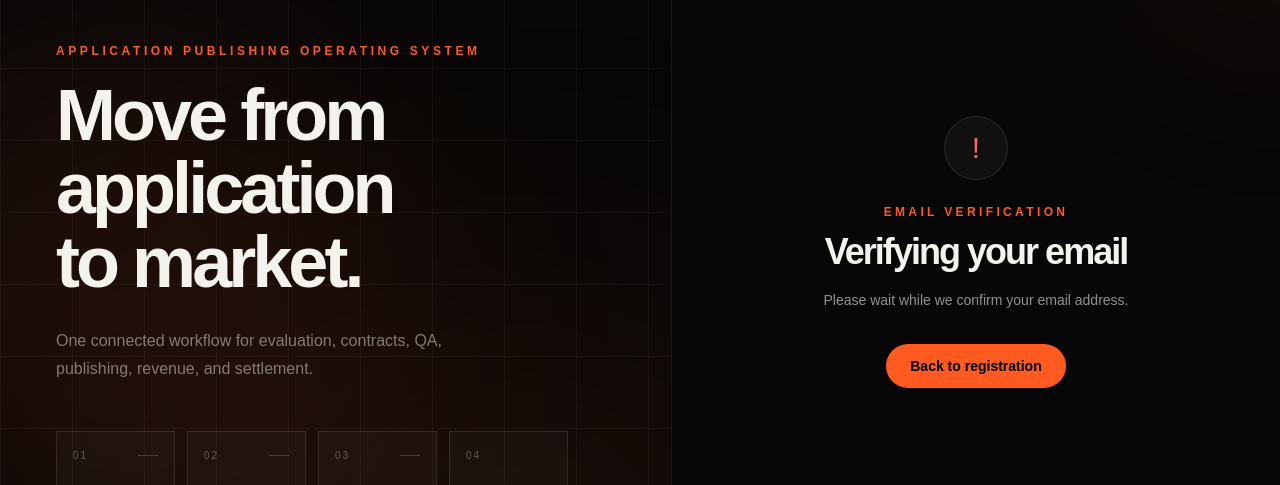
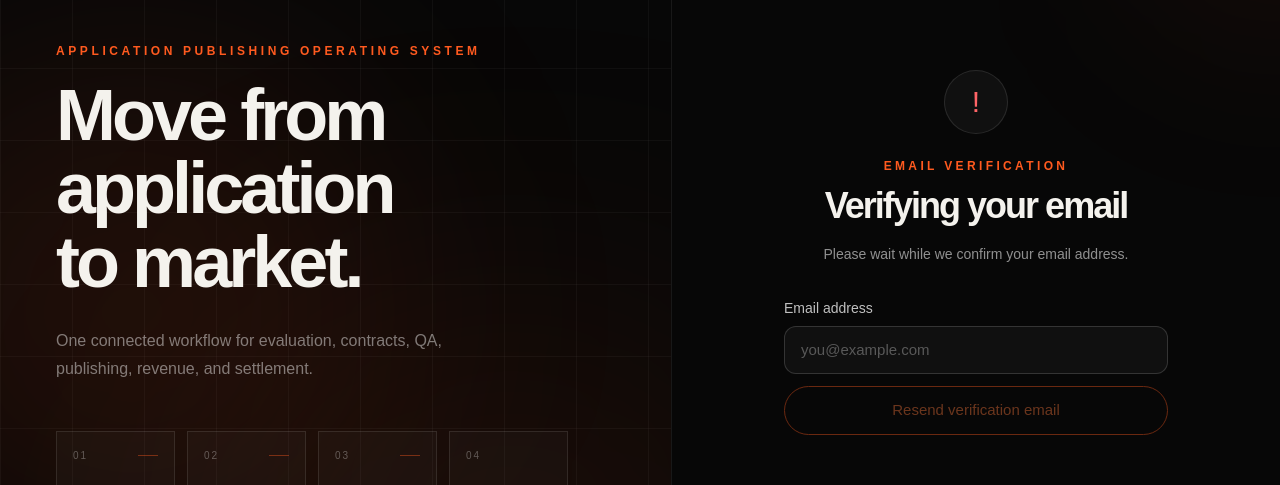
Before and after one commit to mohamad-es/Fonitas-website, a Next.js app: page /verify-email in a window 1280 px wide. Shown: the part 148-633 px from the top of the page. Built offline with nearby package versions, Linux system fonts and the light colour scheme; no server answers.

Commit message:
Add email verification resend with two-minute cooldown

```diff
--- a/features/auth/verify-email/verify-email-content.tsx
+++ b/features/auth/verify-email/verify-email-content.tsx
@@ -51,6 +51,46 @@ export function VerifyEmailContent() {
   const requestStarted = useRef(false);
   const [status, setStatus] = useState<"loading" | "success" | "error">("loading");
   const [message, setMessage] = useState("");
+  const [email, setEmail] = useState(searchParams.get("email") ?? "");
+  const [resendStatus, setResendStatus] = useState<"idle" | "sending" | "sent" | "error">("idle");
+  const [resendMessage, setResendMessage] = useState("");
+  const [cooldown, setCooldown] = useState(0);
+
+  useEffect(() => {
+    if (cooldown <= 0) return;
+    const timer = window.setTimeout(() => setCooldown((value) => Math.max(0, value - 1)), 1000);
+    return () => window.clearTimeout(timer);
+  }, [cooldown]);
+
+  async function resendVerification() {
+    const normalizedEmail = email.trim();
+    if (!normalizedEmail || cooldown > 0 || resendStatus === "sending") return;
+    setResendStatus("sending");
+    setResendMessage("");
+    try {
+      const response = await fetch("https://api.fonitas.com/api/v1/auth/verification/resend", {
+        method: "POST",
+        headers: { Accept: "application/json", "Content-Type": "application/json" },
+        body: JSON.stringify({ tenant_slug: "fonitas", email: normalizedEmail }),
+      });
+      if (response.status === 204 || response.ok) {
+        setResendStatus("sent");
+        setResendMessage("If this email is eligible, a new verification message will be sent.");
+        setCooldown(120);
+      } else {
+        const payload: unknown = await response.json().catch(() => null);
+        setResendStatus("error");
+        setResendMessage(response.status === 429 ? "Too many requests. Please wait before trying again." : getErrorMessage(payload));
+        if (response.status === 429) {
+          const retryAfter = Number(response.headers.get("Retry-After"));
+          setCooldown(Number.isFinite(retryAfter) && retryAfter > 0 ? retryAfter : 120);
+        }
+      }
+    } catch {
+      setResendStatus("error");
+      setResendMessage("Unable to connect. Check your connection and try again.");
+    }
+  }
 
   useEffect(() => {
     if (!token?.trim()) {
@@ -121,11 +161,17 @@ export function VerifyEmailContent() {
       <p role={status === "error" ? "alert" : "status"} aria-live="polite" className="mx-auto mt-4 max-w-md text-sm leading-6 text-white/55">
         {status === "loading" ? "Please wait while we confirm your email address." : message}
       </p>
-      {status !== "loading" && (
-        <Link href={status === "success" ? "/login" : "/register"} className="mt-8 inline-flex rounded-full bg-[#ff5a1f] px-6 py-3 text-sm font-semibold text-black transition hover:bg-[#ff7a3d]">
-          {status === "success" ? "Continue to sign in ↗" : "Back to registration"}
-        </Link>
+      {status !== "success" && (
+        <div className="mx-auto mt-8 max-w-sm text-left">
+          <label htmlFor="resend-email" className="mb-2 block text-sm font-medium text-white/75">Email address</label>
+          <input id="resend-email" type="email" autoComplete="email" value={email} onChange={(event) => setEmail(event.target.value)} placeholder="you@example.com" className="w-full rounded-xl border border-white/15 bg-white/[0.04] px-4 py-3 text-sm text-white outline-none transition placeholder:text-white/30 focus:border-[#ff5a1f]" />
+          <button type="button" onClick={resendVerification} disabled={!email.trim() || cooldown > 0 || resendStatus === "sending"} className="mt-3 inline-flex w-full items-center justify-center rounded-full border border-[#ff5a1f] px-6 py-3 text-sm font-semibold text-[#ff7a3d] transition hover:bg-[#ff5a1f]/10 disabled:cursor-not-allowed disabled:opacity-40">
+            {resendStatus === "sending" ? "Sending..." : cooldown > 0 ? `Resend available in ${Math.floor(cooldown / 60)}:${String(cooldown % 60).padStart(2, "0")}` : "Resend verification email"}
+          </button>
+          {resendMessage && <p role="status" aria-live="polite" className="mt-3 text-sm leading-6 text-white/55">{resendMessage}</p>}
+        </div>
       )}
+      {status === "success" && <Link href="/login" className="mt-8 inline-flex rounded-full bg-[#ff5a1f] px-6 py-3 text-sm font-semibold text-black transition hover:bg-[#ff7a3d]">Continue to sign in ↗</Link>}
     </div>
   );
 }
```
